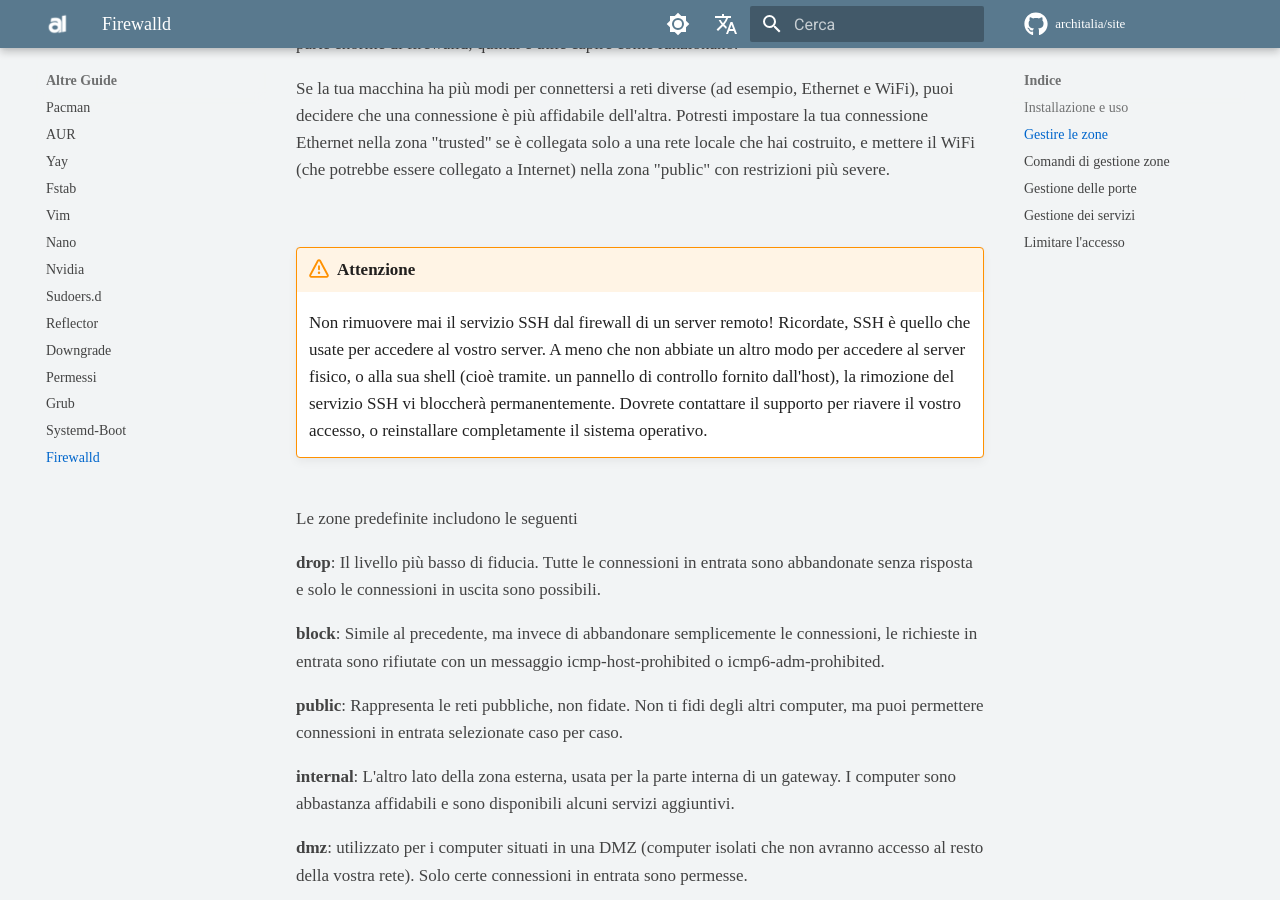
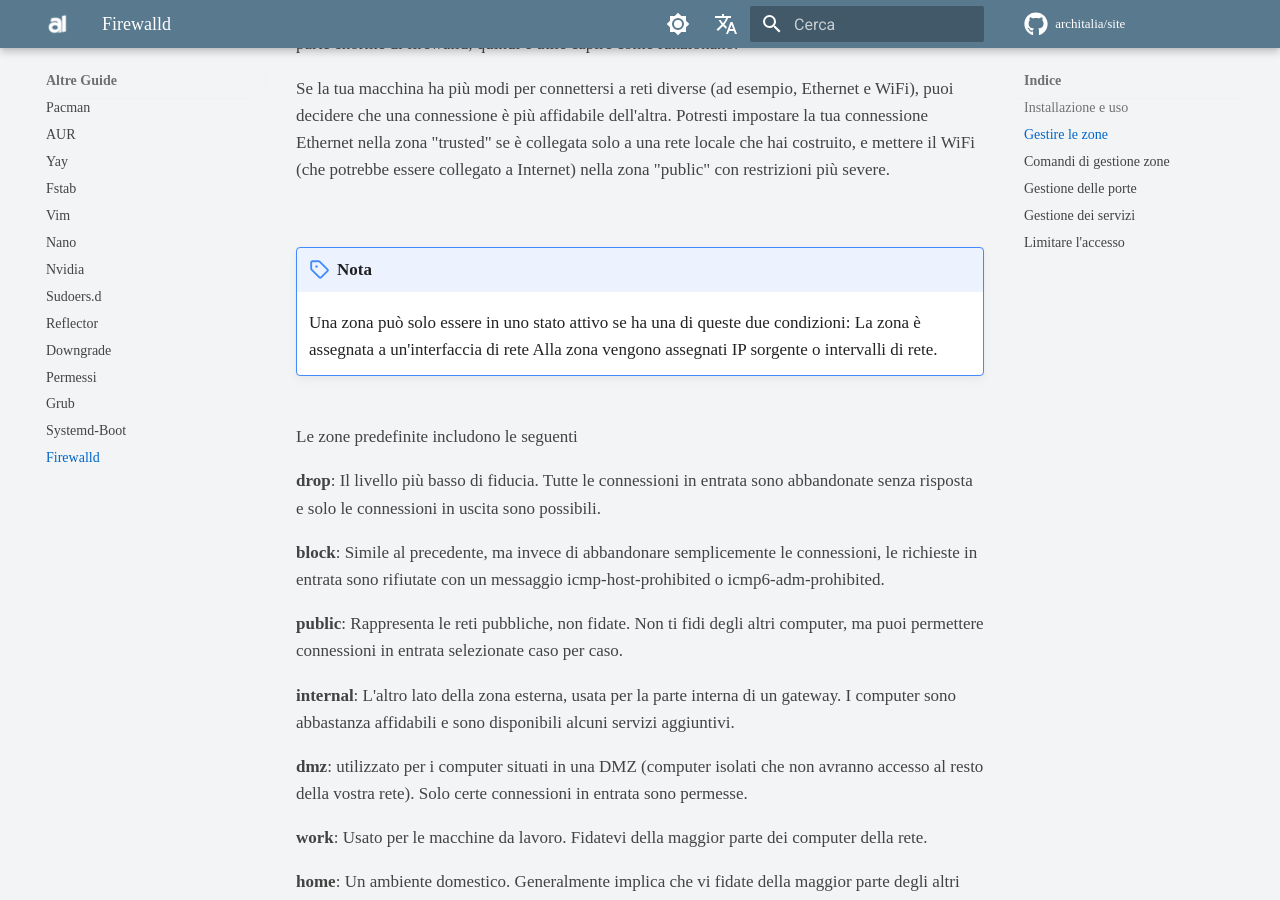
Before and after one commit to ArchItalia/site, an MkDocs documentation site: the page built from docs/Altre-Guide/firewald.md, in a window 1280 px wide and 900 px high, scrolled down 811 px. Built offline with MkDocs 1.6.1 and Material for MkDocs 9.7.7, drawn with Linux system fonts in a browser that asks for light colours; comment, search, counter and statistics services are not loaded; the version menu is left out; some of the changed text lies outside the part shown.

Commit message:
Update firewald.md

```diff
--- a/docs/Altre-Guide/firewald.md
+++ b/docs/Altre-Guide/firewald.md
@@ -24,12 +24,12 @@ Se la tua macchina ha più modi per connettersi a reti diverse (ad esempio, Ethe
 
 
 <br>
+!!! note "Nota"
 
-!!! warning "Attenzione"
+    Una zona può solo essere in uno stato attivo se ha una di queste due condizioni:
+    La zona è assegnata a un'interfaccia di rete
+    Alla zona vengono assegnati IP sorgente o intervalli di rete.
 
-    Non rimuovere mai il servizio SSH dal firewall di un server remoto!
-    Ricordate, SSH è quello che usate per accedere al vostro server. A meno che non abbiate un altro modo per accedere al server fisico, o alla sua shell (cioè tramite. un pannello di         controllo fornito dall'host), la rimozione del servizio SSH vi bloccherà permanentemente.
-    Dovrete contattare il supporto per riavere il vostro accesso, o reinstallare completamente il sistema operativo.
 
 <br>
 Le zone predefinite includono le seguenti
@@ -140,16 +140,15 @@ Diciamo che avete un server e non volete renderlo pubblico. se volete definire s
 
 Ci sono un paio di metodi per farlo. Per prima cosa, per un server più chiuso, puoi scegliere una delle zone più restrittive, assegnare il tuo dispositivo di rete ad essa, aggiungere il servizio SSH come mostrato sopra, e poi mettere in whitelist il tuo indirizzo IP pubblico in questo modo:
 
-<br><br>
+<br>
+!!! warning "Attenzione"
 
- !!! warning "Attenzione"
-
-     Non rimuovere mai il servizio SSH dal firewall di un server remoto!
-     Ricordate, SSH è quello che usate per accedere al vostro server. A meno che non abbiate un altro modo per accedere al server fisico, o alla sua shell (cioè tramite. un pannello di         controllo fornito dall'host), la rimozione del servizio SSH vi bloccherà permanentemente.
-     Dovrete contattare il supporto per riavere il vostro accesso, o reinstallare completamente il sistema operativo.
+    Non rimuovere mai il servizio SSH dal firewall di un server remoto!
+    Ricordate, SSH è quello che usate per accedere al vostro server. A meno che non abbiate un altro modo per accedere al server fisico, o alla sua shell (cioè tramite. un pannello di         controllo fornito dall'host), la rimozione del servizio SSH vi bloccherà permanentemente.
+    Dovrete contattare il supporto per riavere il vostro accesso, o reinstallare completamente il sistema operativo.
 
 
-<br><br>
+<br>
 
 - `$ firewall-cmd --permanent --zone=trusted --add-source=192.168.1.0 [< insert your IP here]`
 
```
